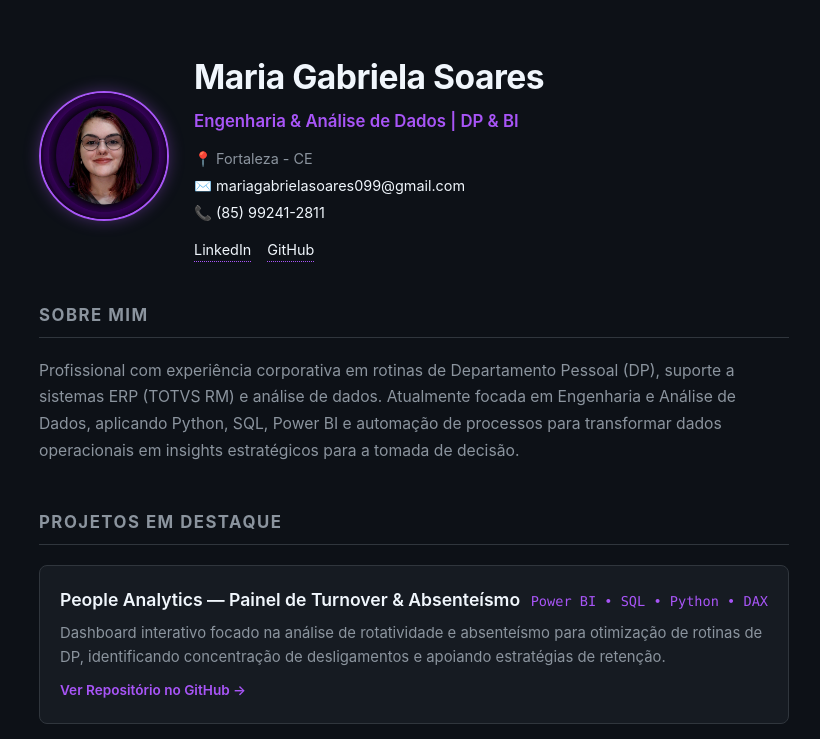
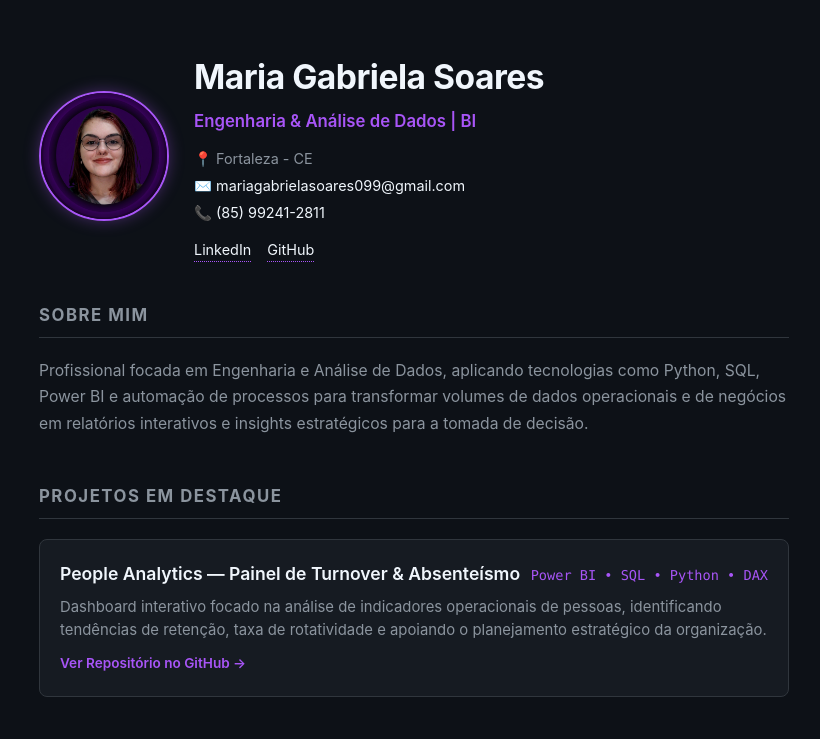
Before and after one commit to mariagabrielasoares099-boop/mariagabrielasoares099-boop.github.io, a plain HTML site: page index.html in a window 1280 px wide. Shown: the top 739 px of the page, without its empty margins (226-1046 px from the left). Drawn offline with Linux system fonts and the light colour scheme.

Commit message:
Update index.html

```diff
--- a/index.html
+++ b/index.html
@@ -185,7 +185,7 @@
             text-decoration: underline;
         }
 
-        /* Grid de Certificados com Imagem */
+        /* Grid de Certificados */
         .certificates-grid {
             display: grid;
             grid-template-columns: repeat(auto-fit, minmax(280px, 1fr));
@@ -259,7 +259,7 @@
             <img src="foto.jpg" alt="Maria Gabriela Soares" class="profile-img">
             <div class="header-info">
                 <h1>Maria Gabriela Soares</h1>
-                <div class="role">Engenharia & Análise de Dados | DP & BI</div>
+                <div class="role">Engenharia & Análise de Dados | BI</div>
 
                 <div class="contact-info">
                     <span>📍 Fortaleza - CE</span>
@@ -278,7 +278,7 @@
         <section>
             <h2>Sobre Mim</h2>
             <p class="about-text">
-                Profissional com experiência corporativa em rotinas de Departamento Pessoal (DP), suporte a sistemas ERP (TOTVS RM) e análise de dados. Atualmente focada em Engenharia e Análise de Dados, aplicando Python, SQL, Power BI e automação de processos para transformar dados operacionais em insights estratégicos para a tomada de decisão.
+                Profissional focada em Engenharia e Análise de Dados, aplicando tecnologias como Python, SQL, Power BI e automação de processos para transformar volumes de dados operacionais e de negócios em relatórios interativos e insights estratégicos para a tomada de decisão.
             </p>
         </section>
 
@@ -296,13 +296,13 @@
                     <span class="card-tech">Power BI • SQL • Python • DAX</span>
                 </div>
                 <p class="card-desc">
-                    Dashboard interativo focado na análise de rotatividade e absenteísmo para otimização de rotinas de DP, identificando concentração de desligamentos e apoiando estratégias de retenção.
+                    Dashboard interativo focado na análise de indicadores operacionais de pessoas, identificando tendências de retenção, taxa de rotatividade e apoiando o planejamento estratégico da organização.
                 </p>
                 <a href="https://github.com/mariagabrielasoares099-boop/people-analytics-turnover" target="_blank" class="btn-link">Ver Repositório no GitHub →</a>
             </div>
         </section>
 
-        <!-- Cursos e Certificações com os 2 Certificados Reais -->
+        <!-- Cursos & Certificações -->
         <section>
             <h2>Cursos & Certificações</h2>
             <div class="certificates-grid">
```
